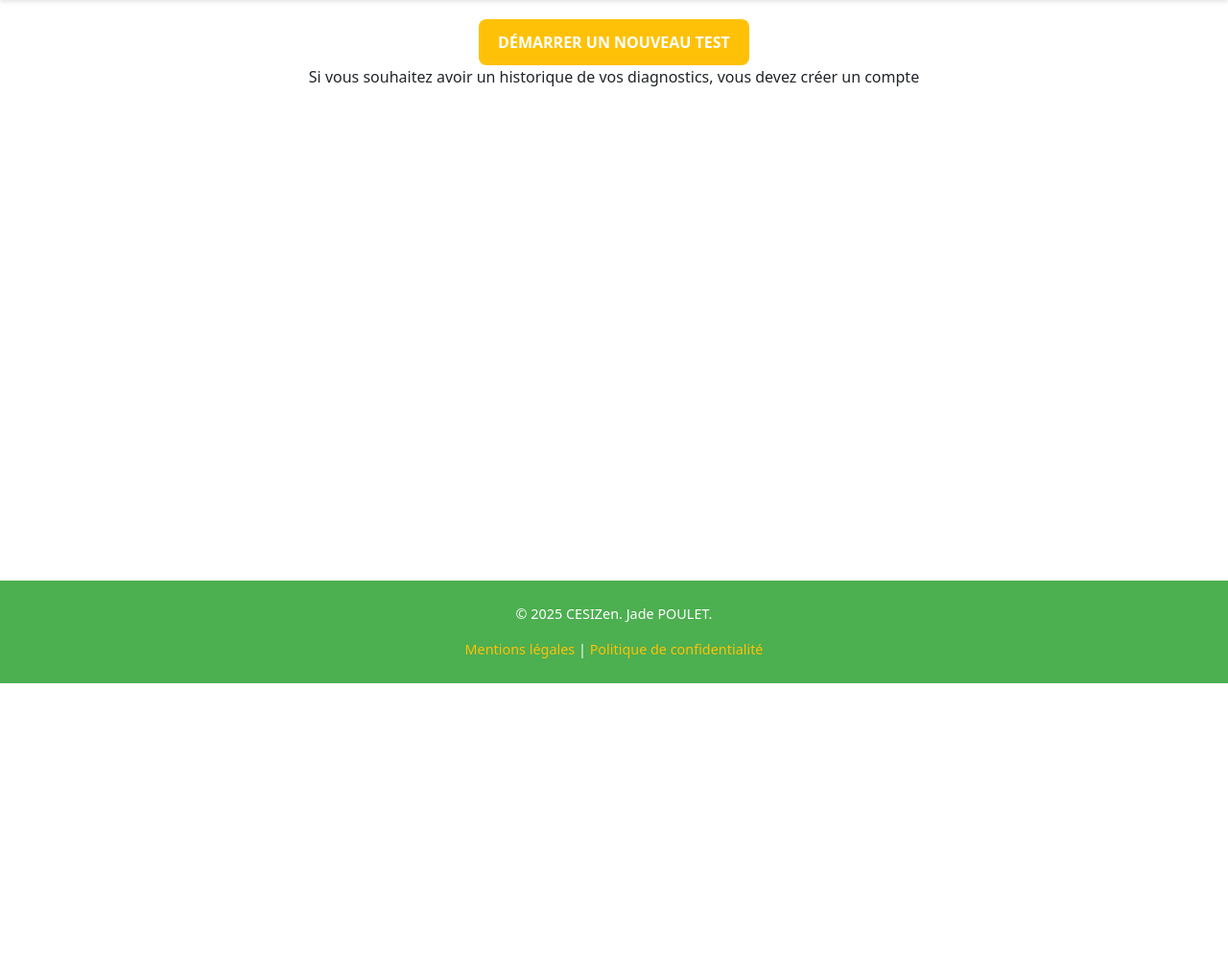
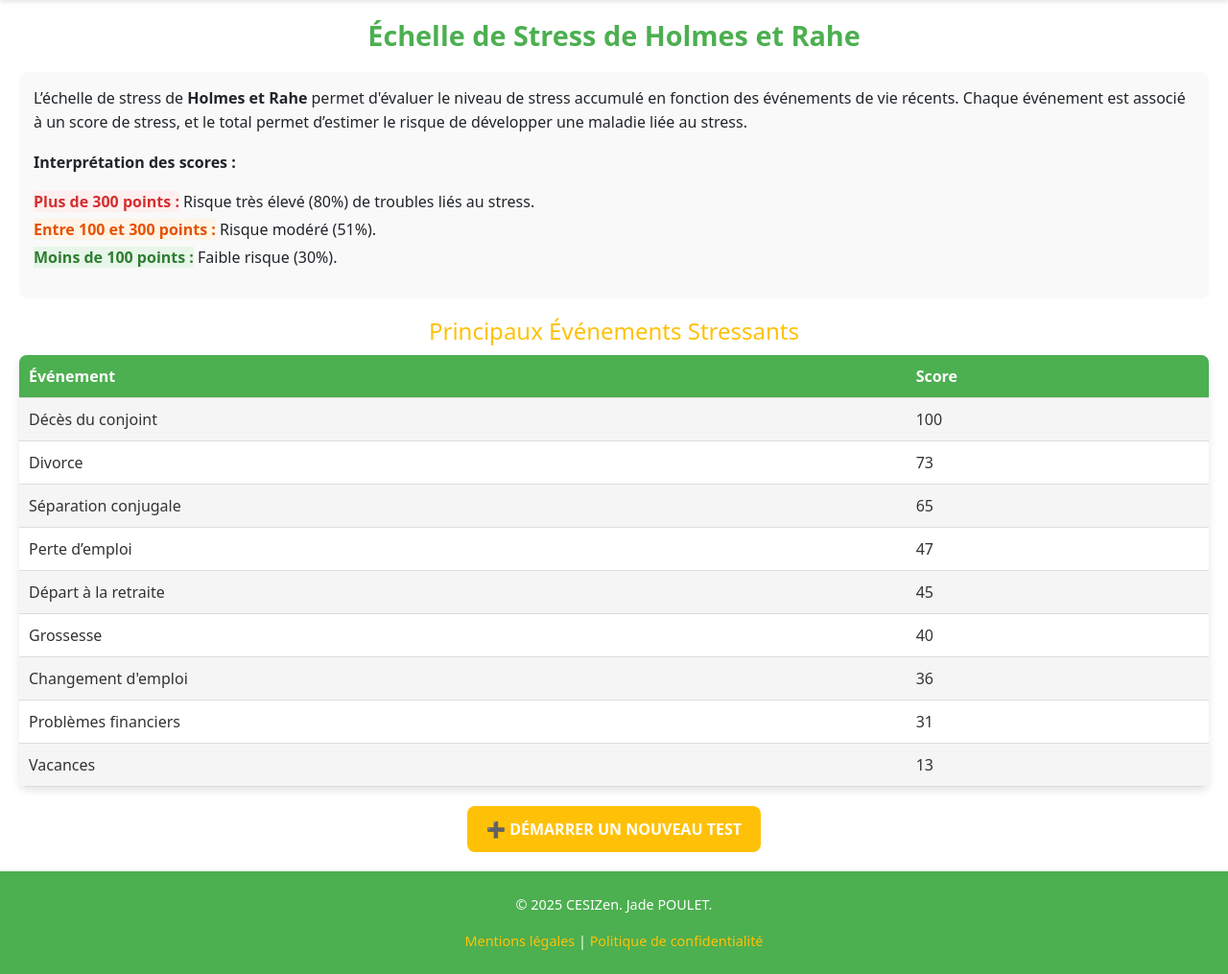
Before and after one commit to Jadecesi/cesizen, a Symfony app: template templates/Diagnostic/diagnostic.html.twig in a window 1280 px wide. Shown: the part 88-1103 px from the top of the page at 96% size. Before the commit the page ends 800 px from the top, so only its background shows below. Run offline with Twig, Linux system fonts and the light colour scheme; the template is opened without the code that fills it, so the values that code supplies are empty; some libraries are stand-ins or nearby versions.

Commit message:
Feat (gestion route user) : Ajout de la gestion du diagnostic lorsque un utilisateur n'est pas connecter

```diff
--- a/public/css/main.css
+++ b/public/css/main.css
@@ -17,7 +17,7 @@ body {
     min-height: 100vh;
 }
 
-header {
+.header-authenticated {
     width: 100%;
     padding: 1rem;
     background: linear-gradient(to right, var(--primary-color), var(--secondary-color));
@@ -28,7 +28,22 @@ header {
     box-shadow: 0 2px 4px rgba(0, 0, 0, 0.1);
 }
 
-header img {
+.header-userless {
+    width: 100%;
+    padding: 1rem;
+    background: linear-gradient(to right, var(--primary-color), var(--secondary-color));
+    color: white;
+    display: flex;
+    align-items: center;
+    justify-content: space-between;
+    box-shadow: 0 2px 4px rgba(0, 0, 0, 0.1);
+}
+
+.header-authenticated img {
+    height: 50px;
+}
+
+.header-userless img {
     height: 50px;
     margin-left: 50px;
     margin-right: 150px;
@@ -442,3 +457,160 @@ tbody tr:hover {
         max-width: 80%;
     }
 }
+
+/* Contenu principal */
+.dashboard-content {
+    padding: 20px;
+    text-align: center;
+}
+
+/* Titre */
+.dashboard-title {
+    font-size: 2rem;
+    font-weight: bold;
+    color: var(--primary-color);
+    margin-bottom: 20px;
+}
+
+/* Section de description */
+.scale-description {
+    background: #f9f9f9;
+    padding: 15px;
+    border-radius: 8px;
+    margin-bottom: 20px;
+    text-align: left;
+}
+
+.scale-description ul {
+    list-style: none;
+    padding: 0;
+}
+
+.scale-description li {
+    margin: 5px 0;
+    font-size: 16px;
+}
+
+/* Couleurs pour les niveaux de stress */
+.high-stress { color: #d32f2f; font-weight: bold; }
+.medium-stress { color: #e65100; font-weight: bold; }
+.low-stress { color: #2e7d32; font-weight: bold; }
+
+/* Tableau des événements stressants */
+table {
+    width: 100%;
+    border-collapse: collapse;
+    margin-top: 10px;
+    background: white;
+    border-radius: 8px;
+    overflow: hidden;
+    box-shadow: 0 4px 8px rgba(0, 0, 0, 0.1);
+}
+
+thead {
+    background: var(--primary-color);
+    color: white;
+}
+
+thead th, tbody td {
+    padding: 10px;
+    text-align: left;
+    border-bottom: 1px solid #ddd;
+}
+
+tbody tr:nth-child(odd) {
+    background: var(--neutral-color);
+}
+
+/* Bouton pour démarrer le test */
+.start-test {
+    margin-top: 20px;
+}
+
+.new-diagnostic-btn {
+    background-color: var(--accent-color);
+    color: white;
+    font-weight: bold;
+    padding: 12px 20px;
+    border-radius: 8px;
+    display: inline-flex;
+    align-items: center;
+    justify-content: center;
+    gap: 8px;
+    text-transform: uppercase;
+    transition: background 0.3s, transform 0.2s ease;
+}
+
+.new-diagnostic-btn:hover {
+    background-color: #ffa000;
+    transform: scale(1.05);
+}
+
+/* USER PROFILE */
+/* Conteneur de l'icône et du menu */
+.user-menu {
+    position: relative;
+    display: inline-block;
+}
+
+/* Style de l'icône */
+.user-profile {
+    width: 50px;
+    height: 50px;
+    border-radius: 50%;
+    overflow: hidden;
+    display: flex;
+    align-items: center;
+    justify-content: center;
+    cursor: pointer;
+    transition: transform 0.3s ease-in-out;
+}
+
+/* Animation sur l'icône */
+.user-profile:hover {
+    transform: scale(1.1);
+}
+
+/* Menu déroulant caché par défaut */
+.dropdown-menu {
+    display: none;
+    position: absolute;
+    top: 60px;
+    right: 0;
+    background: white;
+    box-shadow: 0px 4px 8px rgba(0, 0, 0, 0.1);
+    border-radius: 8px;
+    overflow: hidden;
+    min-width: 160px;
+    z-index: 100;
+}
+
+/* Style des liens du dropdown */
+.dropdown-item {
+    display: block;
+    padding: 12px 16px;
+    color: #333;
+    text-decoration: none;
+    transition: background 0.3s ease;
+}
+
+.dropdown-item:hover {
+    background: #f5f5f5;
+}
+
+/* Animation d'affichage */
+.dropdown-menu.show {
+    display: block;
+    animation: fadeIn 0.3s ease-in-out;
+}
+
+@keyframes fadeIn {
+    from {
+        opacity: 0;
+        transform: translateY(-10px);
+    }
+    to {
+        opacity: 1;
+        transform: translateY(0);
+    }
+}
--- a/public/css/modal.css
+++ b/public/css/modal.css
@@ -63,7 +63,7 @@
     box-shadow: 0 10px 30px rgba(0, 0, 0, 0.3);
     width: 90%;
     max-width: 500px; /* Largeur maximale */
-    animation: fadeIn 0.3s ease-out;
+    /*animation: fadeIn 0.3s ease-out;*/
 }
 
 /* --- En-tête de la modal --- */
@@ -226,14 +226,13 @@ input:required, select:required, textarea:required {
     top: 50%;
     left: 50%;
     transform: translate(-50%, -50%);
-    width: 90%;
-    max-width: 600px;
+    width: 95%; /* Augmenté de 90% à 95% */
+    max-width: 800px; /* Augmenté de 600px à 800px */
     background: white;
     border-radius: 10px;
-    padding: 20px;
+    padding: 30px; /* Augmenté de 20px à 30px */
     box-shadow: 0 10px 30px rgba(0, 0, 0, 0.3);
-    z-index: 1051; /* Doit être au-dessus du backdrop */
-    animation: fadeIn 0.3s ease-out;
+    z-index: 1051;
 }
 
 /* --- TITRE DE LA MODAL --- */
@@ -262,7 +261,12 @@ input:required, select:required, textarea:required {
 
 /* --- CONTENU DE LA MODAL --- */
 .modal--body {
-    max-height: 400px;
+    max-height: 600px; /* Augmenté de 400px à 600px */
     overflow-y: auto;
-    padding: 15px;
+    padding: 20px; /* Augmenté de 15px à 20px */
 }
+
+.modal--actions {
+    display: flex;
+    justify-content: center;
+}
--- /dev/null
+++ b/public/js/dropdownUser.js
@@ -0,0 +1,14 @@
+function toggleDropdown() {
+    let dropdown = document.getElementById("dropdownMenu");
+    if (dropdown) {
+        dropdown.classList.toggle("show");
+    }
+}
+
+// Ferme le menu si on clique ailleurs
+window.onclick = function(event) {
+    let dropdown = document.getElementById("dropdownMenu");
+    if (dropdown && !event.target.closest('.user-menu')) {
+        dropdown.classList.remove("show");
+    }
+};
--- a/public/js/modal.js
+++ b/public/js/modal.js
@@ -125,7 +125,8 @@ class CustomModal {
             // Check if there are success messages
             const hasSuccess = this.overlay.querySelector('.alert-success');
             const errorModal = result.includes('Contenu introuvable.');
-            console.log('hasSuccess:', hasSuccess);
+            const otherModal = this.overlay.querySelector('.modalImbriquer');
+
             if (hasSuccess) {
                 this.setLoading();
                 setTimeout(() => {
@@ -135,7 +136,10 @@ class CustomModal {
                 this.setContent(result);
             } else if (errorModal) {
                 this.setError();
-            } else {
+            } else if (otherModal) {
+                this.setContent(result);
+            }
+            else {
                 this.setLoading();
                 setTimeout(() => {
                     this.close();
--- a/templates/Diagnostic/diagnostic.html.twig
+++ b/templates/Diagnostic/diagnostic.html.twig
@@ -2,52 +2,60 @@
 
 {% block body %}
     <div class="dashboard-content">
-        <a href="{{ path('app_diagnostic_new') }}" class="button new-diagnostic-btn" data-target="modal">
-            Démarrer un nouveau test
-        </a>
 
-        {% if app.user %}
-            {% if diagnostics is not empty %}
+        <!-- Titre principal -->
+        <h2 class="dashboard-title">Échelle de Stress de Holmes et Rahe</h2>
+
+        <!-- Explication de l'échelle -->
+        <div class="scale-description">
+            <p>
+                L’échelle de stress de <strong>Holmes et Rahe</strong> permet d'évaluer le niveau de stress accumulé en fonction des événements
+                de vie récents. Chaque événement est associé à un score de stress, et le total permet d’estimer le risque
+                de développer une maladie liée au stress.
+            </p>
+            <p><strong>Interprétation des scores :</strong></p>
+            <ul>
+                <li><span class="high-stress">Plus de 300 points :</span> Risque très élevé (80%) de troubles liés au stress.</li>
+                <li><span class="medium-stress">Entre 100 et 300 points :</span> Risque modéré (51%).</li>
+                <li><span class="low-stress">Moins de 100 points :</span> Faible risque (30%).</li>
+            </ul>
+        </div>
+
+        <!-- Tableau des événements stressants -->
         <section class="diagnostic-history">
-                    <h3>Historique des résultats</h3>
+            <h3>Principaux Événements Stressants</h3>
             <table>
                 <thead>
                 <tr>
-                            <th>Date</th>
-                            <th>Évènement de stress</th>
+                    <th>Événement</th>
                     <th>Score</th>
-                            <th>Commentaires</th>
                 </tr>
                 </thead>
                 <tbody>
-                        {% for diagnostic in diagnostics %}
-                            <tr>
-                                <td>{{ diagnostic.dateCreation|date('d/m/Y') }}</td>
-                                <td>
-                                    <ul>
-                                        {% for reponse in diagnostic.reponses %}
-                                            {% for event in reponse.events %}
-                                                <li>{{ event.nom }}</li>
-                                            {% endfor %}
-                                        {% endfor %}
-                                    </ul>
-                                </td>
-                                <td>{{ diagnostic.totalStress }}</td>
-                                <td>{{ diagnostic.getCommentaire(diagnostic.totalStress)|raw }}</td>
-                            </tr>
-                        {% endfor %}
+                <tr><td>Décès du conjoint</td><td>100</td></tr>
+                <tr><td>Divorce</td><td>73</td></tr>
+                <tr><td>Séparation conjugale</td><td>65</td></tr>
+                <tr><td>Perte d’emploi</td><td>47</td></tr>
+                <tr><td>Départ à la retraite</td><td>45</td></tr>
+                <tr><td>Grossesse</td><td>40</td></tr>
+                <tr><td>Changement d'emploi</td><td>36</td></tr>
+                <tr><td>Problèmes financiers</td><td>31</td></tr>
+                <tr><td>Vacances</td><td>13</td></tr>
                 </tbody>
             </table>
         </section>
+
+        <!-- Bouton pour démarrer le test -->
+        <div class="start-test">
+            {% if app.user %}
+                <a href="{{ path('app_diagnostic_new_user') }}" class="button new-diagnostic-btn" data-target="modal">
+                    ➕ Démarrer un nouveau test
+                </a>
             {% else %}
-                <div>
-                    <p>Vous n'avez pas encore réalisé de diagnostic</p>
-                </div>
-            {% endif %}
-        {% else %}
-            <div>
-                <p>Si vous souhaitez avoir un historique de vos diagnostics, vous devez créer un compte</p>
-            </div>
+                <a href="{{ path('app_diagnostic_new') }}" class="button new-diagnostic-btn" data-target="modal">
+                    ➕ Démarrer un nouveau test
+                </a>
             {% endif %}
         </div>
+    </div>
 {% endblock %}
--- a/templates/base.html.twig
+++ b/templates/base.html.twig
@@ -13,21 +13,32 @@
 <header>
     {% block header %}
         {% if is_granted('IS_AUTHENTICATED_FULLY') %}
-            <img style="background-color: white;" src="{{ asset('img/logo-sans-font.png') }}" alt="Logo CESIZen">
+            <div class="header-authenticated">
+                <a href="{{ path('app_home') }}"><img style="background-color: white;" src="{{ asset('img/logo-sans-font.png') }}" alt="Logo CESIZen"></a>
                 {% if app.user.username is null %}
                     <h1>Bienvenue {{ app.user.prenom }} {{ app.user.nom }}</h1>
                 {% else %}
                     <h1>Bienvenue {{ app.user.username }}</h1>
                 {% endif %}
-            <div class="header-buttons">
-                <a href="{{ path('app_logout') }}" class="button">Se déconnecter</a>
+                <div class="user-menu">
+                    <div class="user-profile" onclick="toggleDropdown()">
+                        <img src="https://cdn-icons-png.flaticon.com/512/3135/3135715.png" alt="Profil utilisateur">
+                    </div>
+                    <div class="dropdown-menu" id="dropdownMenu">
+                        <a href="" class="dropdown-item">Profil</a>
+                        <a href="" class="dropdown-item">Tableau de bord</a>
+                        <a href="{{ path('app_logout') }}" class="dropdown-item">Se déconnecter</a>
+                    </div>
+                </div>
             </div>
         {% else %}
-        <img style="background-color: white;" src="{{ asset('img/logo-sans-font.png') }}" alt="Logo CESIZen">
+        <div class="header-userless">
+            <a href="{{ path('app_home') }}"><img style="background-color: white;" src="{{ asset('img/logo-sans-font.png') }}" alt="Logo CESIZen"></a>
             <h1>Bienvenue sur CESIZen</h1>
             <div class="header-buttons">
                 <a href="{{ path('app_signup') }}" class="button" data-target="modal">S'inscrire</a>
                 <a href="{{ path('app_login') }}" class="button" data-target="modal">Se connecter</a>
+            </div>
         </div>
         {% endif %}
     {% endblock %}
@@ -59,5 +70,6 @@
 <script src="https://code.jquery.com/jquery-3.6.0.min.js"></script>
 <script src="{{ asset('/js/modal.js') }}"></script>
 <script src="https://cdn.jsdelivr.net/npm/bootstrap@5.3.0/dist/js/bootstrap.bundle.min.js"></script>
+<script src="{{ asset('/js/dropdownUser.js') }}"></script>
 </body>
 </html>
--- a/templates/modalBase.html.twig
+++ b/templates/modalBase.html.twig
@@ -1,4 +1,4 @@
-<div class="modal--overlay" aria-hidden="true">
+<div class="modal--overlay"  aria-hidden="true">
     <div class="modal--content">
         <div class="modal--header">
             <img src="{{ asset('img/logo-sans-font.png') }}" alt="Logo" class="logo">
--- a/templates/security/signup.html.twig
+++ b/templates/security/signup.html.twig
@@ -27,7 +27,7 @@
         {{ form_row(form.email) }}
         {{ form_row(form.password) }}
         {{ form_row(form.confirmPassword) }}
-        <div style="display: flex; justify-content: center;">
+        <div class="modal--actions">
             {{ form_label(form.submit) }}
             {{ form_widget(form.submit) }}
         </div>
```
Also changed, not shown: src/Controller/DiagnosticController.php (+33 -2 lines), src/Form/QuestionnaireType.php (+22 -8 lines), templates/Diagnostic/dashboard.html.twig (added, +47 -0 lines), templates/Diagnostic/result.html.twig (added, +36 -0 lines), templates/User/profil.html.twig (added). Lines whose indentation alone changed are shown as unchanged.
